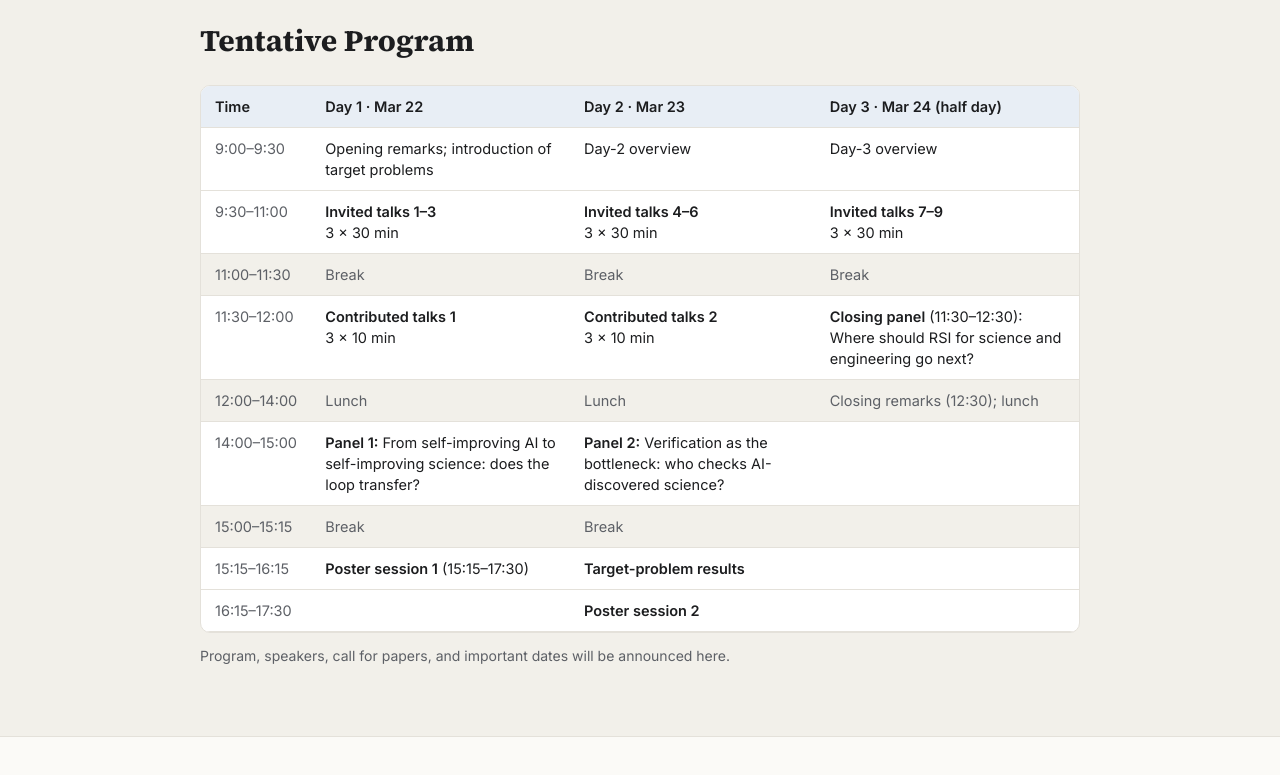
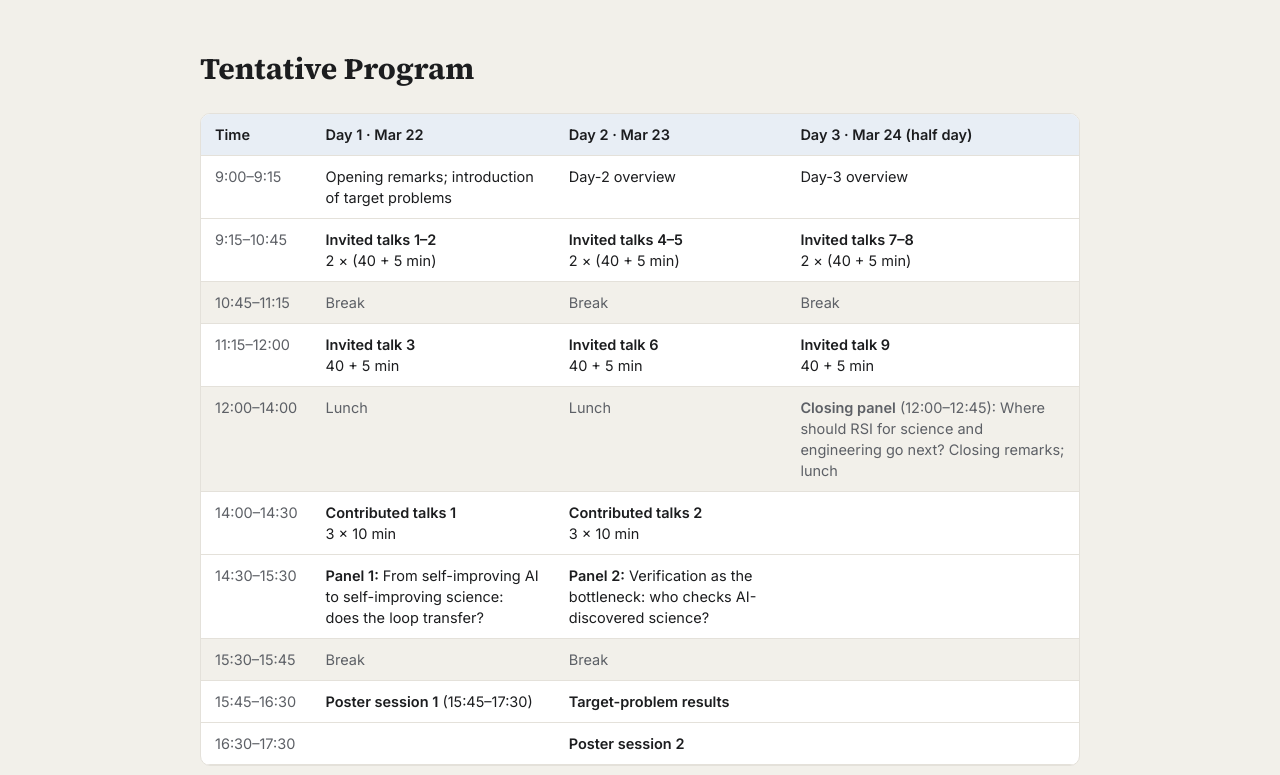
Before and after one commit to rsi4se/rsi4se.github.io, a plain HTML site: page index.html in a window 1280 px wide. Shown: the part 2860-3635 px from the top of the page. Drawn offline with Linux system fonts and the light colour scheme.

Commit message:
Mornings invited talks; contributed talks afternoon

```diff
--- a/index.html
+++ b/index.html
@@ -172,7 +172,7 @@
   <h2>Format</h2>
   <p>The symposium follows the AAAI in-person policy: all keynote speakers, presenters, and panelists present in person. We aim for a program in which discussion takes as much time as presentation.</p>
   <h3>Invited talks</h3>
-  <p>Nine 30-minute invited talks, three each morning, balanced between AI researchers building self-improving systems and domain scientists working on problems with strong verifiers.</p>
+  <p>Nine invited talks (40 minutes plus 5 minutes of questions) fill the three mornings, balanced between AI researchers building self-improving systems and domain scientists working on problems with strong verifiers.</p>
   <h3>Contributed talks and posters</h3>
   <p>Short papers (up to 8 pages including references) and extended abstracts (2 pages) in AAAI style, each reviewed by at least two program committee members. We expect six 10-minute contributed talks and about 35 posters.</p>
   <h3>Target problems</h3>
@@ -187,15 +187,16 @@
   <table>
     <thead><tr><th>Time</th><th>Day 1 · Mar 22</th><th>Day 2 · Mar 23</th><th>Day 3 · Mar 24 (half day)</th></tr></thead>
     <tbody>
-      <tr><td class="time">9:00–9:30</td><td>Opening remarks; introduction of target problems</td><td>Day-2 overview</td><td>Day-3 overview</td></tr>
-      <tr><td class="time">9:30–11:00</td><td><b>Invited talks 1–3</b><br>3 × 30 min</td><td><b>Invited talks 4–6</b><br>3 × 30 min</td><td><b>Invited talks 7–9</b><br>3 × 30 min</td></tr>
-      <tr class="quiet"><td class="time">11:00–11:30</td><td>Break</td><td>Break</td><td>Break</td></tr>
-      <tr><td class="time">11:30–12:00</td><td><b>Contributed talks 1</b><br>3 × 10 min</td><td><b>Contributed talks 2</b><br>3 × 10 min</td><td><b>Closing panel</b> (11:30–12:30): Where should RSI for science and engineering go next?</td></tr>
-      <tr class="quiet"><td class="time">12:00–14:00</td><td>Lunch</td><td>Lunch</td><td>Closing remarks (12:30); lunch</td></tr>
-      <tr><td class="time">14:00–15:00</td><td><b>Panel 1:</b> From self-improving AI to self-improving science: does the loop transfer?</td><td><b>Panel 2:</b> Verification as the bottleneck: who checks AI-discovered science?</td><td></td></tr>
-      <tr class="quiet"><td class="time">15:00–15:15</td><td>Break</td><td>Break</td><td></td></tr>
-      <tr><td class="time">15:15–16:15</td><td><b>Poster session 1</b> (15:15–17:30)</td><td><b>Target-problem results</b></td><td></td></tr>
-      <tr><td class="time">16:15–17:30</td><td></td><td><b>Poster session 2</b></td><td></td></tr>
+      <tr><td class="time">9:00–9:15</td><td>Opening remarks; introduction of target problems</td><td>Day-2 overview</td><td>Day-3 overview</td></tr>
+      <tr><td class="time">9:15–10:45</td><td><b>Invited talks 1–2</b><br>2 × (40 + 5 min)</td><td><b>Invited talks 4–5</b><br>2 × (40 + 5 min)</td><td><b>Invited talks 7–8</b><br>2 × (40 + 5 min)</td></tr>
+      <tr class="quiet"><td class="time">10:45–11:15</td><td>Break</td><td>Break</td><td>Break</td></tr>
+      <tr><td class="time">11:15–12:00</td><td><b>Invited talk 3</b><br>40 + 5 min</td><td><b>Invited talk 6</b><br>40 + 5 min</td><td><b>Invited talk 9</b><br>40 + 5 min</td></tr>
+      <tr class="quiet"><td class="time">12:00–14:00</td><td>Lunch</td><td>Lunch</td><td><b>Closing panel</b> (12:00–12:45): Where should RSI for science and engineering go next? Closing remarks; lunch</td></tr>
+      <tr><td class="time">14:00–14:30</td><td><b>Contributed talks 1</b><br>3 × 10 min</td><td><b>Contributed talks 2</b><br>3 × 10 min</td><td></td></tr>
+      <tr><td class="time">14:30–15:30</td><td><b>Panel 1:</b> From self-improving AI to self-improving science: does the loop transfer?</td><td><b>Panel 2:</b> Verification as the bottleneck: who checks AI-discovered science?</td><td></td></tr>
+      <tr class="quiet"><td class="time">15:30–15:45</td><td>Break</td><td>Break</td><td></td></tr>
+      <tr><td class="time">15:45–16:30</td><td><b>Poster session 1</b> (15:45–17:30)</td><td><b>Target-problem results</b></td><td></td></tr>
+      <tr><td class="time">16:30–17:30</td><td></td><td><b>Poster session 2</b></td><td></td></tr>
     </tbody>
   </table>
   </div>
```
